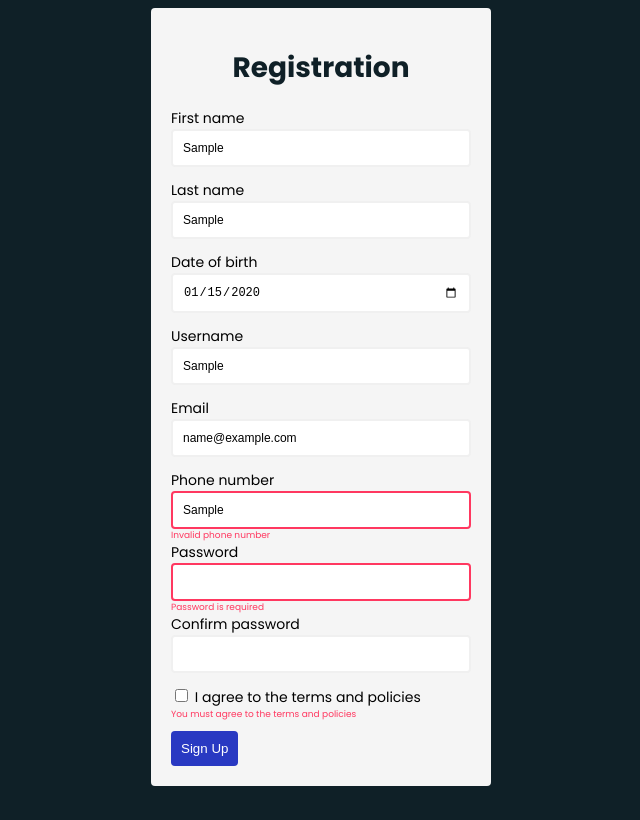
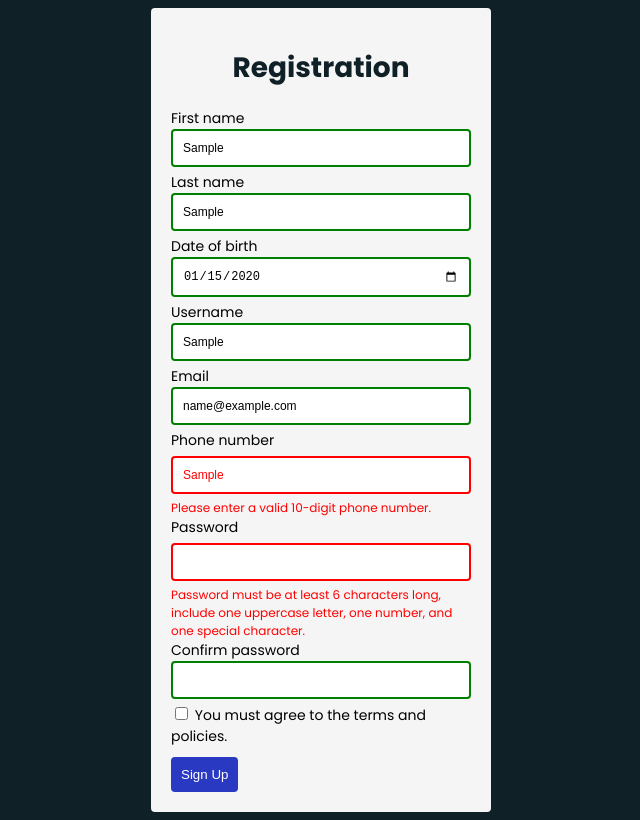
Before and after one commit to quanghuy1799/javascript-trainning, a website built with Parcel: page final-practice/src/index.html in a window 1280 px wide. Both pictures are taken after typing "Sample", "Sample", "2020-01-15", "Sample", "name@example.com", "Sample" into the empty fields and a click on the button "Sign Up". Shown: the whole page, without its empty margins (319-959 px from the left). Built offline with nearby package versions, Linux system fonts and the light colour scheme.

Commit message:
feature: apply realtime validate

```diff
--- a/final-practice/package.json
+++ b/final-practice/package.json
@@ -31,5 +31,8 @@
       "prettier --write",
       "git add"
     ]
+  },
+  "dependencies": {
+    "parcel": "^2.12.0"
   }
 }
--- a/final-practice/src/script/main.js
+++ b/final-practice/src/script/main.js
@@ -1,148 +1,102 @@
-document.addEventListener('DOMContentLoaded', () => {
-  document.getElementById('form').addEventListener('submit', function (e) {
-      e.preventDefault();
+document.addEventListener('DOMContentLoaded', function () {
+  const form = document.getElementById('form');
+  const inputs = form.querySelectorAll('input');
 
-      const formData = new FormData(this);
-      const data = Object.fromEntries(formData.entries());
-      data.checkbox = this.querySelector('input[name="checkbox"]').checked; // handle checkbox
+  // Real-time validation
+  inputs.forEach((input) => {
+    input.addEventListener('input', () => validateInput(input));
+  });
 
-      const errors = validateForm(data, signUpValidationFnSchema);
+  // Form submission event
+  form.addEventListener('submit', function (event) {
+    let isValid = true;
+    inputs.forEach((input) => {
+      if (!validateInput(input)) {
+        isValid = false;
+      }
+    });
+    if (!isValid) {
+      event.preventDefault();
+    }
+  });
 
-      const inputControls = this.querySelectorAll('.input-control, .handle-checkbox');
-      inputControls.forEach(inputControl => {
-          const errorDisplay = inputControl.querySelector('.error');
-          errorDisplay.innerText = '';
-          inputControl.classList.remove('error', 'success');
-      });
+  function validateInput(input) {
+    const errorDiv = input.nextElementSibling;
+    let errorMessage = '';
+    const value = input.value.trim();
+    let isValid = true;
 
-      for (const field in errors) {
-          const inputElement = this.querySelector(`[name="${field}"]`);
-          if (inputElement) {
-              setError(inputElement, errors[field]);
-          }
-      }
+    switch (input.id) {
+      case 'firstname':
+      case 'lastname':
+        if (value === '') {
+          errorMessage = `${input.name} cannot be empty.`;
+          isValid = false;
+        }
+        break;
 
-      if (Object.keys(errors).length === 0) {
-          inputControls.forEach(inputControl => {
-              inputControl.classList.add('success');
-          });
-          console.log("Form submitted successfully");
-      }
-  });
+      case 'username':
+        if (value.length < 3) {
+          errorMessage = 'Username must be at least 3 characters long.';
+          isValid = false;
+        }
+        break;
+
+      case 'email':
+        const emailPattern = /^[^\s@]+@[^\s@]+\.[^\s@]+$/;
+        if (!emailPattern.test(value)) {
+          errorMessage = 'Please enter a valid email address.';
+          isValid = false;
+        }
+        break;
+
+      case 'phonenumber':
+        const phonePattern = /^[0-9]{10}$/;
+        if (!phonePattern.test(value)) {
+          errorMessage = 'Please enter a valid 10-digit phone number.';
+          isValid = false;
+        }
+        break;
+
+      case 'password':
+        const passwordPattern =
+          /^(?=.*[A-Z])(?=.*\d)(?=.*[@$!%*?&])[A-Za-z\d@$!%*?&]{6,}$/;
+        if (!passwordPattern.test(value)) {
+          errorMessage =
+            'Password must be at least 6 characters long, include one uppercase letter, one number, and one special character.';
+          isValid = false;
+        }
+        break;
+
+      case 'password2':
+        const password = document.getElementById('password').value;
+        if (value !== password) {
+          errorMessage = 'Passwords do not match.';
+          isValid = false;
+        }
+        break;
+
+      case 'checkbox':
+        if (!input.checked) {
+          errorMessage = 'You must agree to the terms and policies.';
+          isValid = false;
+        }
+        break;
+
+      default:
+        break;
+    }
+
+    if (!isValid) {
+      errorDiv.textContent = errorMessage;
+      input.classList.add('error');
+      input.classList.remove('valid');
+    } else {
+      errorDiv.textContent = '';
+      input.classList.remove('error');
+      input.classList.add('valid');
+    }
+
+    return isValid;
+  }
 });
-
-function validateRequiredValue(value, errorMessage) {
-  if (value === '' || value === undefined || value === null) {
-      return errorMessage;
-  }
-  return undefined;
-}
-
-function validateEmail(value) {
-  const re = /^(([^<>()[\]\\.,;:\s@"]+(\.[^<>()[\]\\.,;:\s@"]+)*)|(".+"))@((\[[0-9]{1,3}\.[0-9]{1,3}\.[0-9]{1,3}\.[0-9]{1,3}\])|(([a-zA-Z\-0-9]+\.)+[a-zA-Z]{2,}))$/;
-  if (!re.test(String(value).toLowerCase())) {
-      return 'Invalid email address';
-  }
-  return undefined;
-}
-
-function validatePassword(password) {
-  if (password.length < 8) {
-      return 'Password must be at least 8 characters long';
-  }
-  return undefined;
-}
-
-function validateConfirmPassword(confirmPassword, formData, targetField) {
-  if (confirmPassword !== formData[targetField]) {
-      return "Passwords don't match";
-  }
-  return undefined;
-}
-
-function validatePhoneNumber(phoneNumber) {
-  const re = /^[0-9]{10}$/;
-  if (!re.test(phoneNumber)) {
-      return 'Invalid phone number';
-  }
-  return undefined;
-}
-
-function validateCheckbox(checked) {
-  if (!checked) {
-      return 'You must agree to the terms and policies';
-  }
-  return undefined;
-}
-
-const signUpValidationFnSchema = {
-  firstname: [
-      { fn: value => validateRequiredValue(value, 'First name is required') }
-  ],
-  lastname: [
-      { fn: value => validateRequiredValue(value, 'Last name is required') }
-  ],
-  birthday: [
-      { fn: value => validateRequiredValue(value, 'Date of birth is required') }
-  ],
-  username: [
-      { fn: value => validateRequiredValue(value, 'Username is required') }
-  ],
-  email: [
-      { fn: value => validateRequiredValue(value, 'Email is required') },
-      { fn: validateEmail }
-  ],
-  phonenumber: [
-      { fn: value => validateRequiredValue(value, 'Phone number is required') },
-      { fn: validatePhoneNumber }
-  ],
-  password: [
-      { fn: value => validateRequiredValue(value, 'Password is required') },
-      { fn: validatePassword }
-  ],
-  confirmPassword: [
-      { fn: value => validateRequiredValue(value, 'Please confirm your password') },
-      { fn: (value, formData) => validateConfirmPassword(value, formData, 'password') }
-  ],
-  checkbox: [
-      { fn: value => validateRequiredValue(value, 'You must agree to the terms and policies') },
-      { fn: validateCheckbox}
-  ]
-};
-
-function setError(element, message) {
-  if (!element) return;
-  const inputControl = element.parentElement;
-  const errorDisplay = inputControl.querySelector('.error');
-
-  errorDisplay.innerText = message;
-  inputControl.classList.add('error');
-  inputControl.classList.remove('success');
-}
-
-function setSuccess(element) {
-  if (!element) return;
-  const inputControl = element.parentElement;
-  const errorDisplay = inputControl.querySelector('.error');
-
-  errorDisplay.innerText = '';
-  inputControl.classList.add('success');
-  inputControl.classList.remove('error');
-}
-
-function validateForm(formData, validationFnSchema) {
-  const errors = {};
-
-  for (const field in validationFnSchema) {
-      const validationFns = validationFnSchema[field];
-      for (const { fn } of validationFns) {
-          const error = fn(formData[field], formData);
-          if (error) {
-              errors[field] = error;
-              break;
-          }
-      }
-  }
-
-  return errors;
-}
--- a/final-practice/src/style/style.css
+++ b/final-practice/src/style/style.css
@@ -43,22 +43,16 @@ body {
   outline: 0;
 }
 
-.input-control.success input {
-  border-color: #09c372;
+.input-control input.error {
+  border: 2px solid red;
 }
 
-.input-control.error input {
-  border-color: #ff3860;
+.input-control input.valid {
+  border: 2px solid green;
 }
 
 .input-control .error {
-  color: #ff3860;
-  font-size: 9px;
-  height: 13px;
+  color: red;
+  font-size: 12px;
+  margin-top: 5px;
 }
-
-.handle-checkbox .error {
-  color: #ff3860;
-  font-size: 9px;
-  height: 13px;
-}
```
Also changed, not shown: 1 other file.
